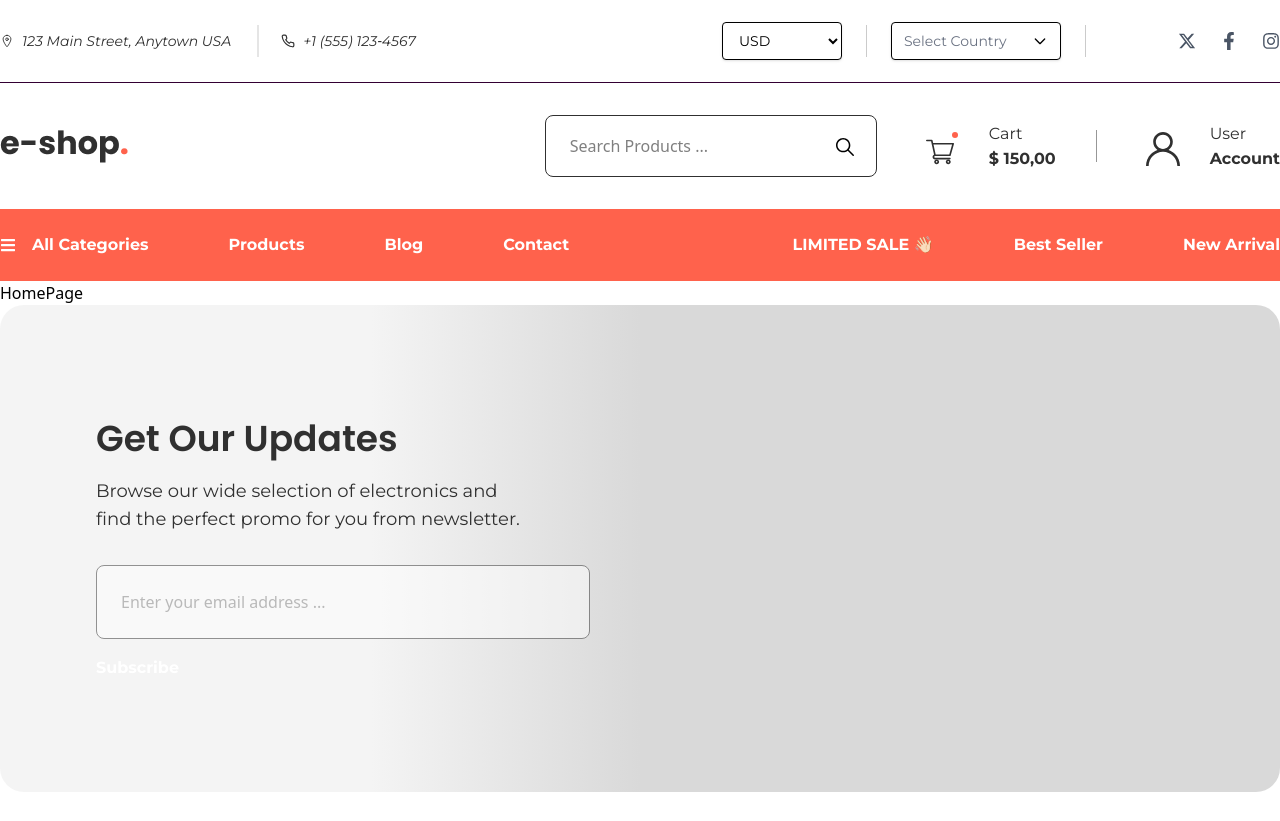
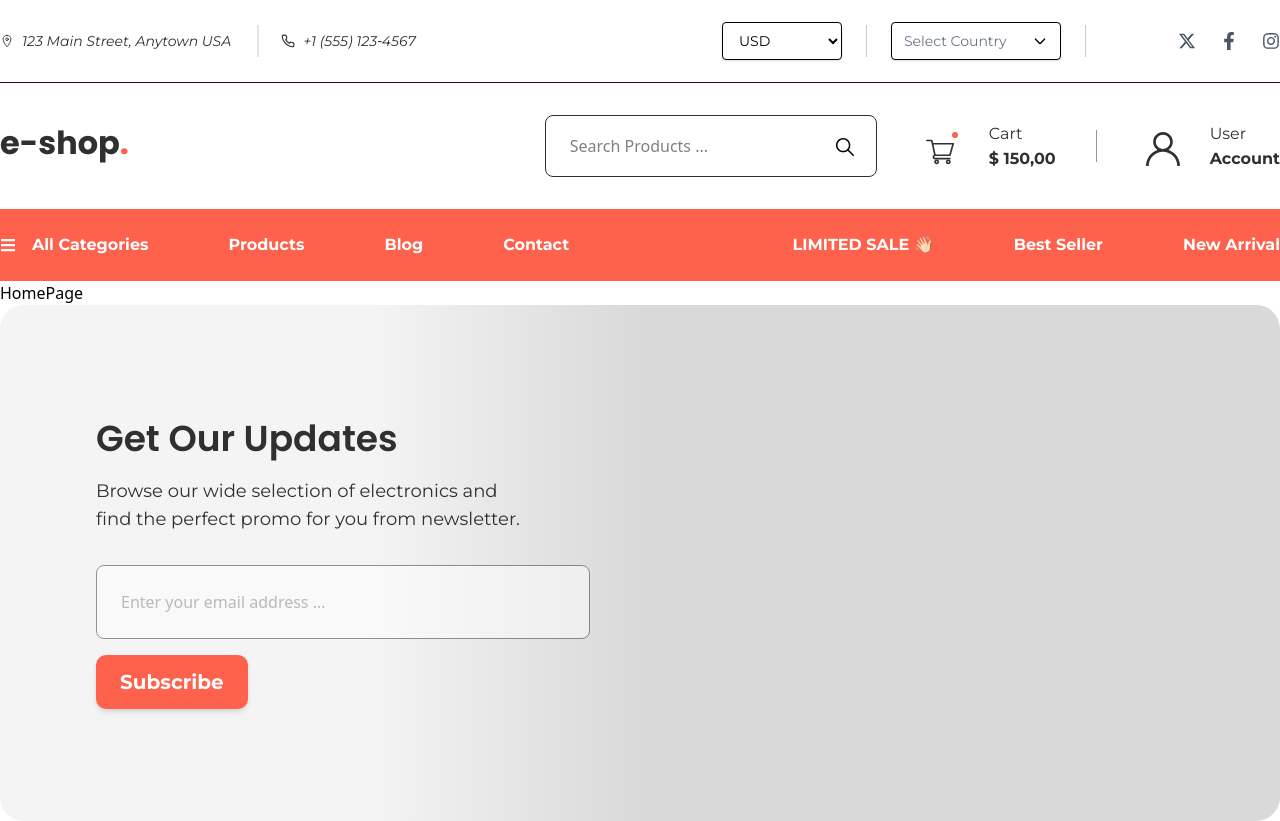
Before and after one commit to miltonahmed/eshop, a React (Vite) app: page / in a window 1280 px wide. Before the commit the page ends 800 px from the top, so only its background shows below. Built offline with nearby package versions, Linux system fonts and the light colour scheme.

Commit message:
Update Button.jsx
Dynamic button issue fixed

```diff
--- a/src/components/common/Button.jsx
+++ b/src/components/common/Button.jsx
@@ -1,7 +1,45 @@
-const Button = ({ text, bg = '#FF624C', fontName = 'montserrat',fontWeight='bold',size='xl', color ="white", paddingY="4", paddingX="10", radius="10" }) => {
+// const Button = ({ text, bg = '#FF624C', fontName = 'montserrat',fontWeight='bold',size='xl', color ="white", paddingY="4", paddingX="10", radius="10" }) => {
+//   return (
+//     <button
+//       className={`bg-[${bg}]  font-${fontName} font-${fontWeight}  text-${color}    rounded-[${radius}px] `}
+//       style={{
+//         fontSize:'20px',
+//         padding:paddingY+px+ " " + paddingX +"px",
+
+
+//       }}
+//     >
+//       {text}
+//     </button>
+//   );
+// };
+
+// export default Button;
+
+
+const Button = ({
+  text,
+  bg = '#FF624C',
+  fontName = 'Montserrat',
+  fontWeight = 'bold',
+  size = '20px',
+  color = 'white',
+  paddingY = 12,
+  paddingX = 24,
+  radius = 10,
+}) => {
   return (
     <button
-      className={`bg-[${bg}]  font-${fontName} font-${fontWeight} text-${size} text-${color}  py-${paddingY} px-${paddingX}  rounded-[${radius}px] `}
+      style={{
+        backgroundColor: bg,
+        fontFamily: fontName,
+        fontWeight,
+        color,
+        fontSize: size,
+        padding: `${paddingY}px ${paddingX}px`,
+        borderRadius: `${radius}px`,
+      }}
+      className="shadow-md hover:opacity-90 transition cursor-pointer"
     >
       {text}
     </button>
```
